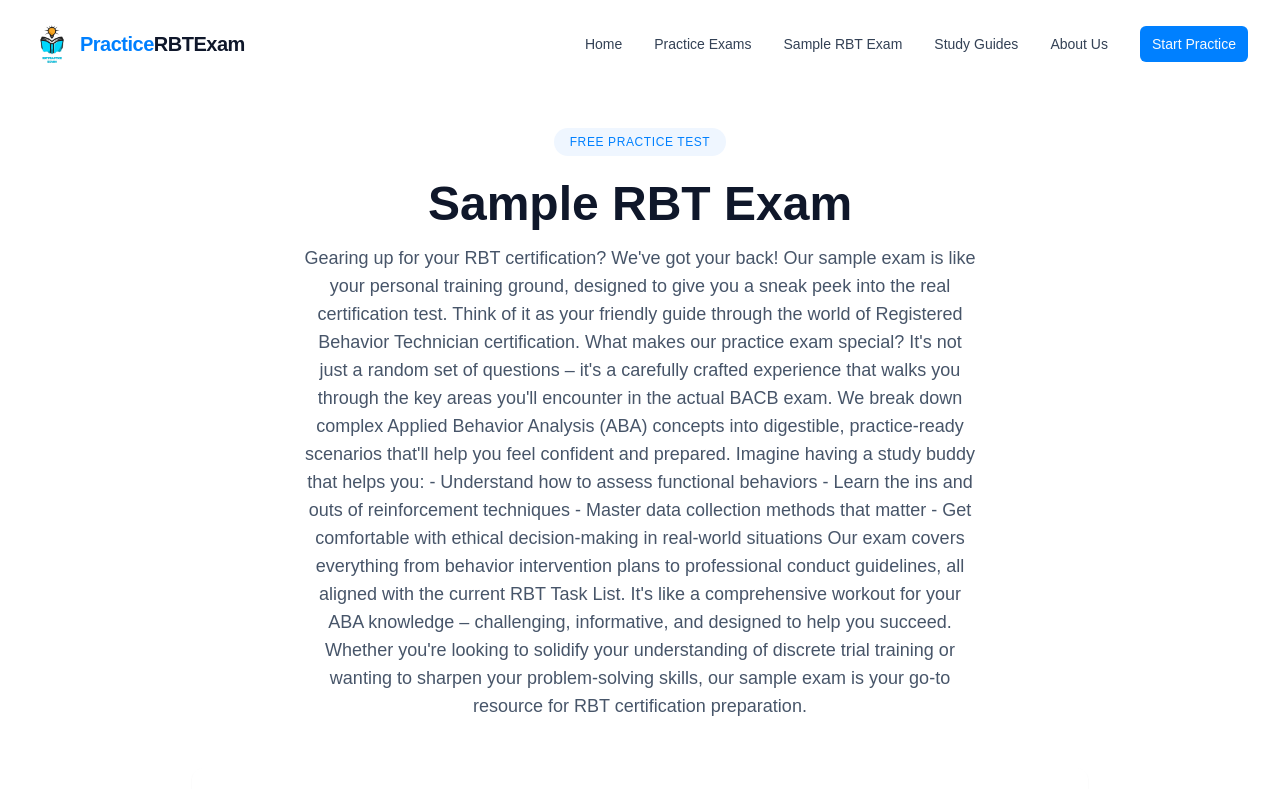
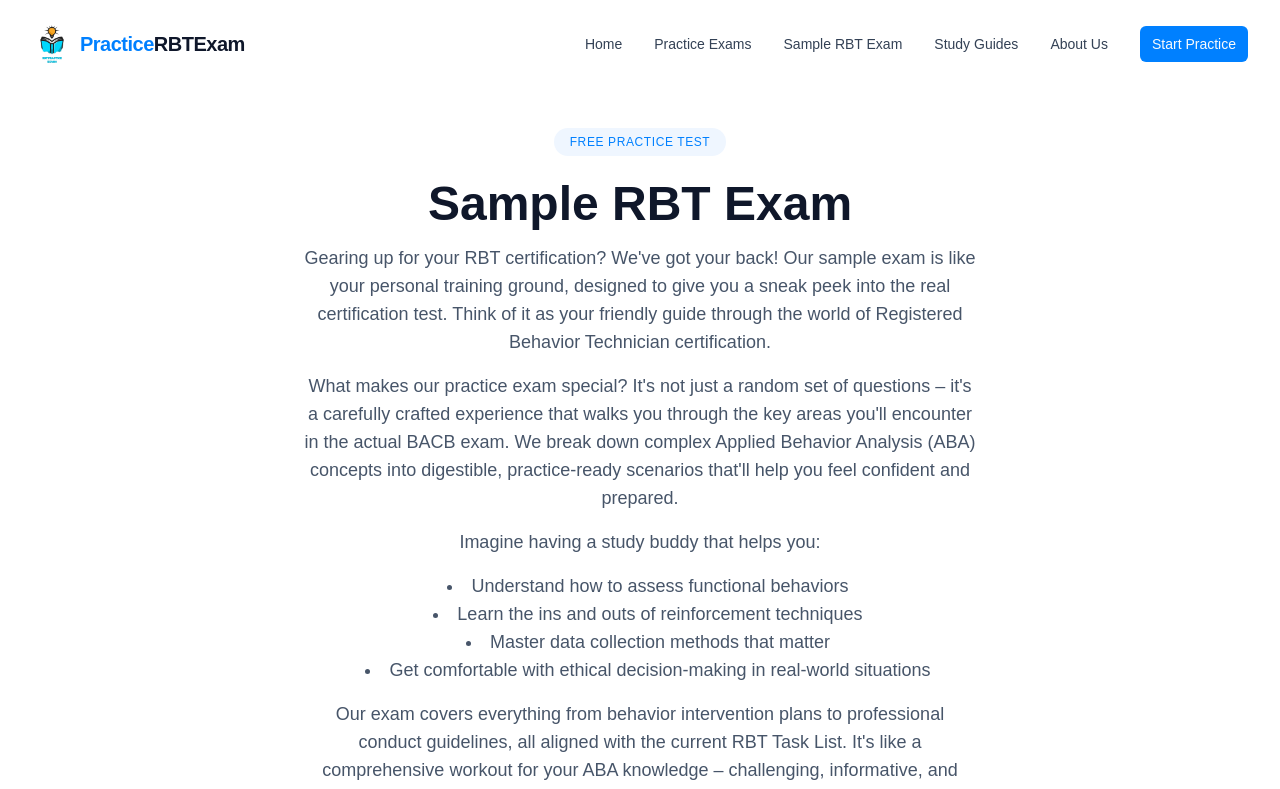
Before and after one commit to ukwas89/smarter-test-muse, a React (Vite) app: page /sample-rbt-exam in a window 1280 px wide. Shown: the top 789 px of the page. Built offline with nearby package versions, Linux system fonts and the light colour scheme.

Commit message:
Refactor: Format text in components
Format the text in the components for better readability and consistency.

```diff
--- a/src/components/sample-exam/PageHeader.tsx
+++ b/src/components/sample-exam/PageHeader.tsx
@@ -11,21 +11,33 @@ const PageHeader = () => {
       <h1 className="text-3xl md:text-4xl lg:text-5xl font-bold text-slate-900 mb-4">
         Sample RBT Exam
       </h1>
-      <p className="text-lg text-slate-600 max-w-2xl mx-auto">
+      <div className="text-lg text-slate-600 max-w-2xl mx-auto space-y-4">
+        <p>
           Gearing up for your RBT certification? We've got your back! Our sample exam is like your personal training ground, designed to give you a sneak peek into the real certification test. Think of it as your friendly guide through the world of Registered Behavior Technician certification.
+        </p>
 
+        <p>
           What makes our practice exam special? It's not just a random set of questions – it's a carefully crafted experience that walks you through the key areas you'll encounter in the actual BACB exam. We break down complex Applied Behavior Analysis (ABA) concepts into digestible, practice-ready scenarios that'll help you feel confident and prepared.
+        </p>
 
+        <p>
           Imagine having a study buddy that helps you:
-        - Understand how to assess functional behaviors
-        - Learn the ins and outs of reinforcement techniques
-        - Master data collection methods that matter
-        - Get comfortable with ethical decision-making in real-world situations
+        </p>
+        <ul className="list-disc list-inside pl-4">
+          <li>Understand how to assess functional behaviors</li>
+          <li>Learn the ins and outs of reinforcement techniques</li>
+          <li>Master data collection methods that matter</li>
+          <li>Get comfortable with ethical decision-making in real-world situations</li>
+        </ul>
 
+        <p>
           Our exam covers everything from behavior intervention plans to professional conduct guidelines, all aligned with the current RBT Task List. It's like a comprehensive workout for your ABA knowledge – challenging, informative, and designed to help you succeed.
+        </p>
 
+        <p>
           Whether you're looking to solidify your understanding of discrete trial training or wanting to sharpen your problem-solving skills, our sample exam is your go-to resource for RBT certification preparation.
         </p>
+      </div>
     </div>
   );
 };
```
Lines whose indentation alone changed are shown as unchanged.
